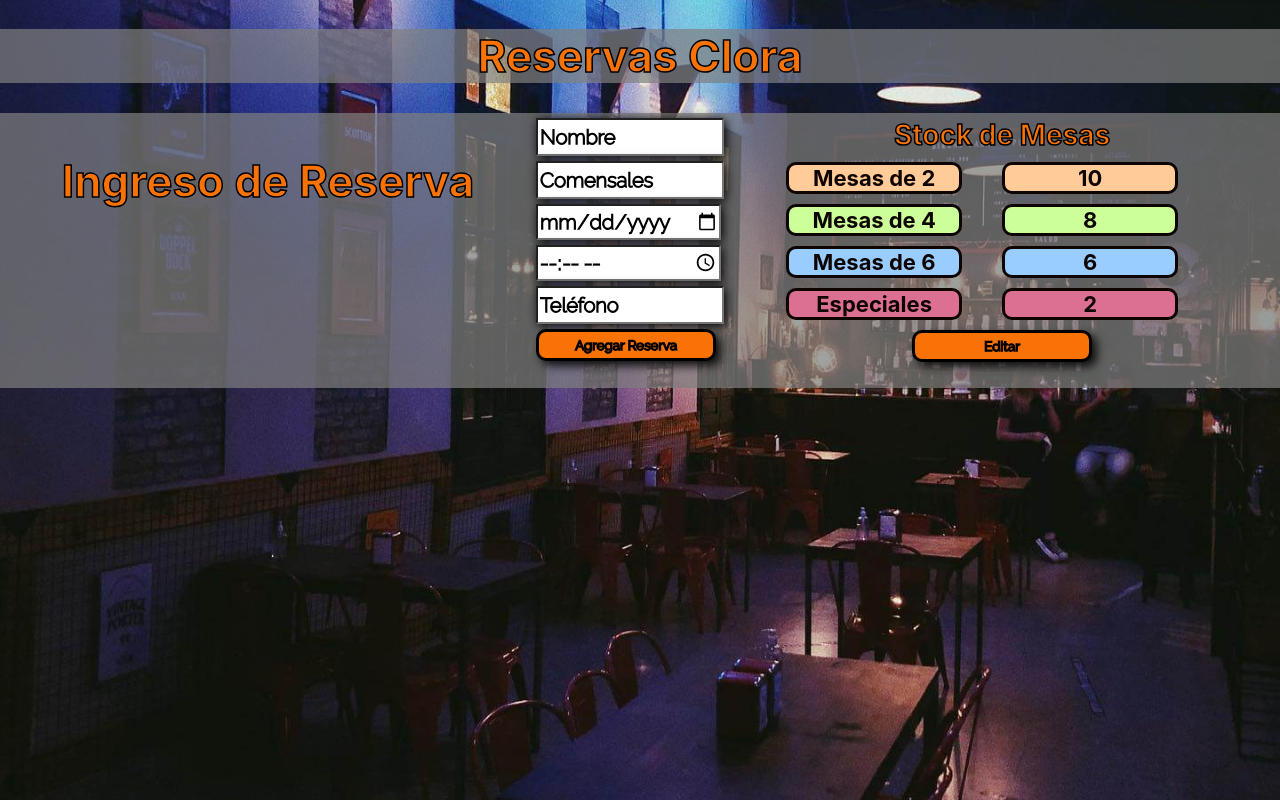
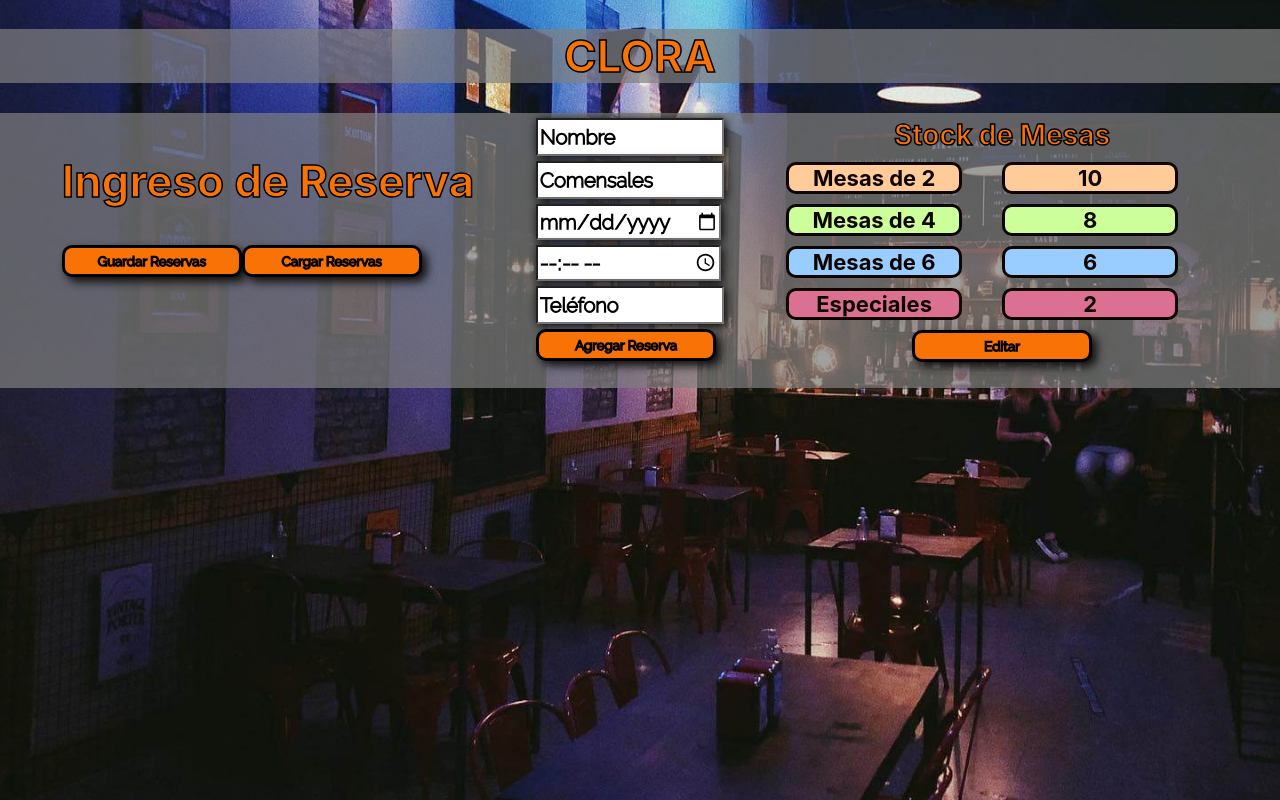
Before and after one commit to SebastianLlanes/Reservation-Sistem, a React (Create React App) app: page / in a window 1280 px wide. Built offline with nearby package versions, Linux system fonts and the light colour scheme.

Commit message:
[Reservas Button] Save and Load Buttons

```diff
--- a/src/App.css
+++ b/src/App.css
@@ -45,6 +45,15 @@ html {
 }
 .container h2 {
   font-size: 44px;
+}
+.save-button {
+  width: 180px;
+  height: 32px;
+  border: 3px solid black;
+  border-radius: 10px;
+  box-shadow: 5px 5px 10px #0f0f0f;
+  background-color: #f97206;
+  font-family: var(--font-family-descriptions);
 }
 .form-container {
   display: flex;
--- a/src/App.js
+++ b/src/App.js
@@ -5,18 +5,21 @@ import TableStock from "./components/TableStock";
 import "./App.css";
 
 const App = () => {
-  const [reservations, setReservations] = useState([]);
-  const [tables, setTables] = useState({
+  // Define estados iniciales
+  const [reservations, setReservations] = useState([]); // Lista de reservas
+  const [tables, setTables] = useState({ // Stock de mesas
     table2: 10,
     table4: 8,
     table6: 6,
     specialTable: 2,
   });
 
+  // Función para actualizar el stock de mesas
   const handleTablesUpdate = (updatedTables) => {
     setTables(updatedTables);
   };
 
+  // Efecto para cargar las reservas guardadas en el almacenamiento local al cargar la página
   useEffect(() => {
     const storedReservations = localStorage.getItem("reservations");
     if (storedReservations) {
@@ -24,11 +27,27 @@ const App = () => {
     }
   }, []);
 
+  // Efecto para guardar las reservas en el almacenamiento local al actualizar las reservas
   useEffect(() => {
     localStorage.setItem("reservations", JSON.stringify(reservations));
   }, [reservations]);
 
+  // Función para guardar las reservas en el almacenamiento local y mostrar un mensaje de éxito
+  const handleSaveReservations = () => {
+    localStorage.setItem("reservationsBackup", JSON.stringify(reservations));
+    alert("Reservas guardadas correctamente");
+  };
 
+    // Función para cargar las reservas guardadas del almacenamiento local y mostrar un mensaje de éxito o error
+  const handleLoadReservations = () => {
+    const storedReservations = localStorage.getItem("reservationsBackup");
+    if (storedReservations) {
+      setReservations(JSON.parse(storedReservations));
+      alert("Reservas cargadas correctamente");
+    } else {
+      alert("No hay reservas guardadas");
+    }
+  };
 
   const [tableAvailability, setTableAvailability] = useState({
     table2: true,
@@ -37,6 +56,7 @@ const App = () => {
     specialTable: true,
   });
 
+  // Función para agregar una reserva
   const addReservation = (reservation) => {
     if (
       !reservation.guests ||
@@ -53,7 +73,7 @@ const App = () => {
           : reservation.guests <= 6
           ? "table6"
           : "specialTable";
-      if (tableAvailability[tableType]) {
+      if (tableAvailability[tableType]) {  // Comprobar si hay mesas disponibles
         setReservations([...reservations, reservation]);
         updateTableStock(reservation, true);
       } else {
@@ -62,6 +82,7 @@ const App = () => {
     }
   };
 
+  // Función para cancelar una reserva
   const cancelReservation = (id) => {
     const filteredReservations = reservations.filter(
       (reservation) => reservation.id !== id
@@ -74,6 +95,8 @@ const App = () => {
     clearInterval(reservationToCancel.timerId);
   };
 
+
+   // Función para actualizar el stock de mesas
   const updateTableStock = (reservation, isReservation) => {
     let tableType;
     if (reservation.guests <= 2) {
@@ -97,9 +120,13 @@ const App = () => {
 
   return (
     <div className="app">
-      <h1>Reservas Clora</h1>
+      <h1>CLORA</h1>
       <div className="container" key="reservation-container">
-        <h2>Ingreso de Reserva</h2>
+        <div className="app-container-container">
+          <h2>Ingreso de Reserva</h2>
+            <button className="save-button" onClick={handleSaveReservations}>Guardar Reservas</button>
+            <button className="save-button" onClick={handleLoadReservations}>Cargar Reservas</button>
+        </div>
         <ReservationForm addReservation={addReservation} />
         <TableStock  tables={tables} onTablesUpdate={handleTablesUpdate} />
       </div>
```
